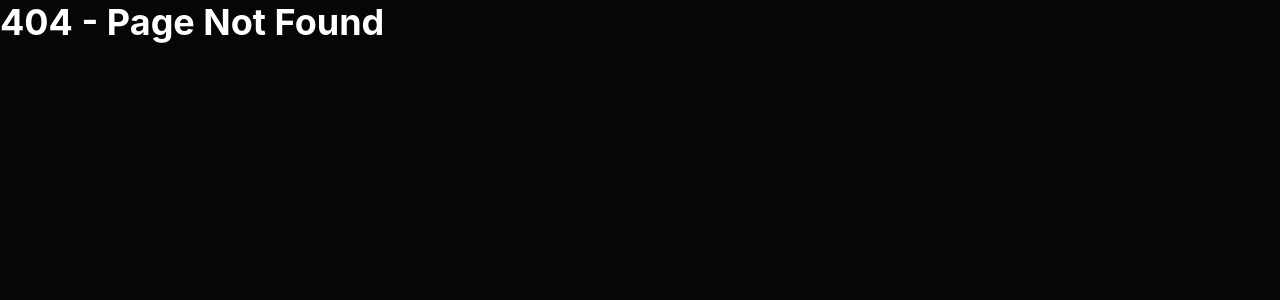
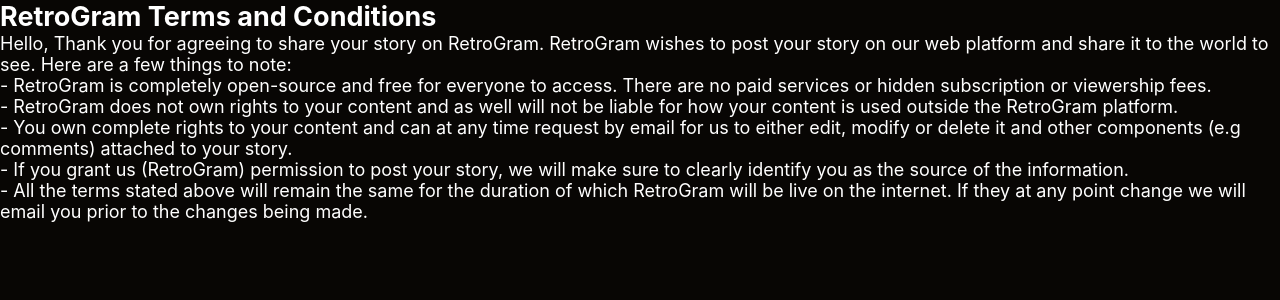
Before and after one commit to retrogram/retro-v2.0, a Next.js app: page /terms in a window 1280 px wide. Before the commit this address had no page. Shown: the top 300 px of the page. Built offline with nearby package versions, Linux system fonts and the light colour scheme.

Commit message:
created terms page

```diff
--- /dev/null
+++ b/pages/terms.js
@@ -0,0 +1,27 @@
+export default function Terms() {
+
+    return (
+        <div>
+            <h2>RetroGram Terms and Conditions</h2>
+            <p>Hello,
+
+            Thank you for agreeing to share your story on RetroGram. RetroGram wishes to post your story on our web platform and share it to the world to see. Here are a few things to note: </p>
+            <ul style={{ listStyle: 'none' }}>
+                <li>- RetroGram is completely open-source and free for everyone to access. There are no paid services or
+                hidden subscription or viewership fees.</li>
+
+                <li>- RetroGram does not own rights to your content and as well will not be liable for how your content is used
+                outside the RetroGram platform.</li>
+
+                <li>- You own complete rights to your content and can at any time request by email for us to either edit,
+                modify or delete it and other components (e.g comments) attached to your story.</li>
+
+                <li>- If you grant us (RetroGram) permission to post your story, we will make sure to clearly identify you as the
+                source of the information.</li>
+
+                <li>- All the terms stated above will remain the same for the duration of which RetroGram will be live on the
+                internet. If they at any point change we will email you prior to the changes being made.</li>
+            </ul>
+        </div>
+    )
+}
```
Also changed, not shown: pages/add-story.js (+15 -18 lines).
